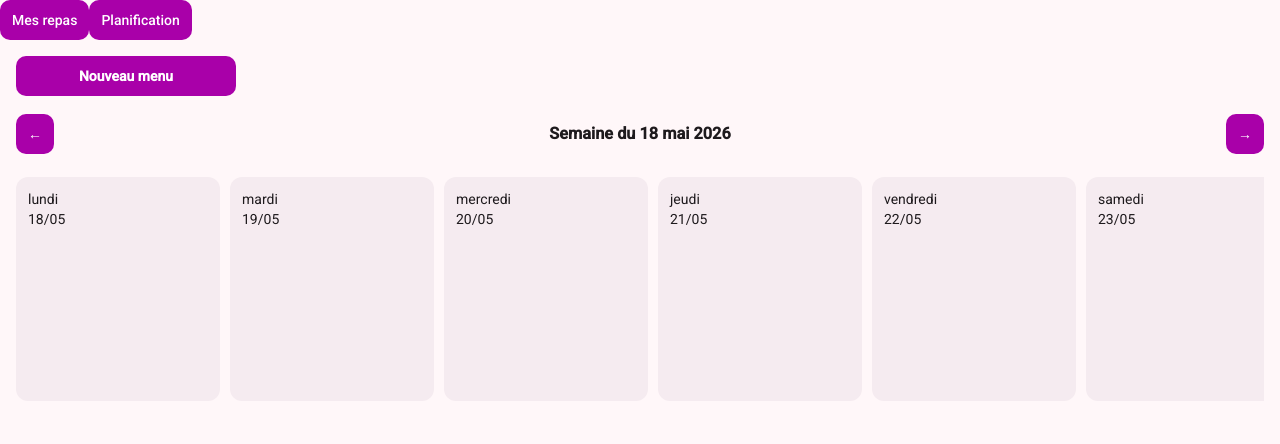
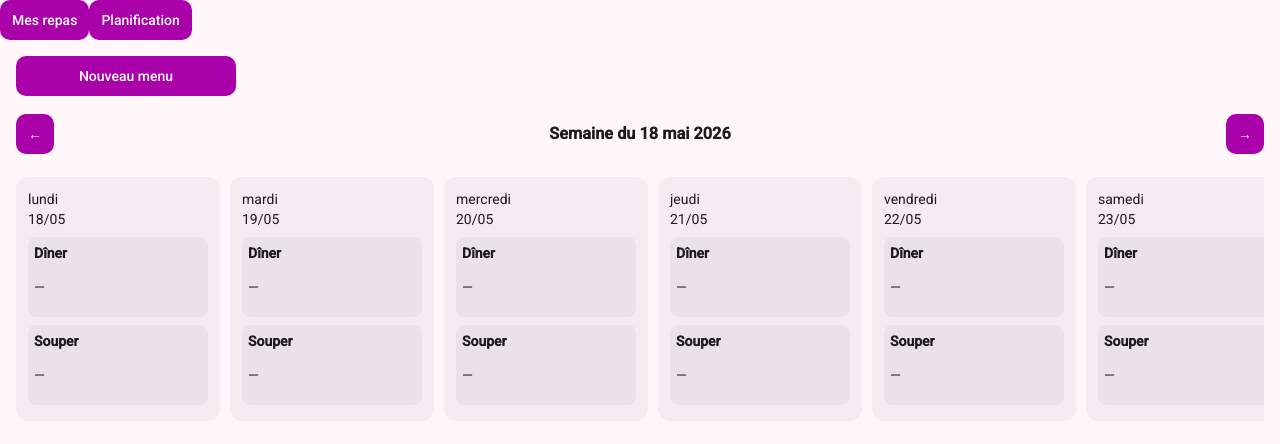
Before and after one commit to Aurora-polymtl/meal-planner, an Angular app: page / in a window 1280 px wide. Both pictures are taken after a click on the button "Planification". Shown: the top 444 px of the page. Built offline with nearby package versions, Linux system fonts and the light colour scheme.

Commit message:
Added dinner and supper in UI

```diff
--- a/src/app/features/planner/planner.component/planner.component.html
+++ b/src/app/features/planner/planner.component/planner.component.html
@@ -1,14 +1,13 @@
 <div class="planner-container">
-  <!-- BOUTON GENERATOR -->
+  <!-- BUTTON -->
   <button class="new-menu-btn" (click)="openGenerator()">Nouveau menu</button>
 
-  <!-- NAVIGATION + CALENDAR (HIDDEN WHEN GENERATOR OPEN) -->
   @if (!showGenerator) {
-    <!-- NAVIGATION -->
+    <!-- NAV -->
     <div class="nav">
       <button (click)="previousWeek()">←</button>
 
-      <h3>Semaine du {{ currentWeekStart ? (currentWeekStart | date) : '' }}</h3>
+      <h3>Semaine du {{ currentWeekStart | date }}</h3>
 
       <button (click)="nextWeek()">→</button>
     </div>
@@ -25,17 +24,20 @@
             {{ day | date: 'dd/MM' }}
           </div>
 
-          <div class="meals">
-            @for (meal of getMealsForDay(day); track meal) {
-              <p>{{ meal }}</p>
-            }
+          <div class="meal-slot">
+            <strong>Dîner</strong>
+            <p>{{ getDinnerForDay(day) || '—' }}</p>
+          </div>
+
+          <div class="meal-slot">
+            <strong>Souper</strong>
+            <p>{{ getSupperForDay(day) || '—' }}</p>
           </div>
         </div>
       }
     </div>
   }
 
-  <!-- GENERATOR (ONLY WHEN OPEN) -->
   @if (showGenerator) {
     <div class="generator">
       <label>Date de départ</label>
@@ -44,6 +46,16 @@
       <label>Nombre de jours</label>
       <input type="number" min="1" max="7" [(ngModel)]="numberOfDays" />
 
+      <div class="generator-option">
+        <label>Générer les dîners</label>
+        <input type="checkbox" [(ngModel)]="generateDinner" />
+      </div>
+
+      <div class="generator-option">
+        <label>Générer les soupers</label>
+        <input type="checkbox" [(ngModel)]="generateSupper" />
+      </div>
+
       <div class="generator-actions">
         <button (click)="generatePlan()">Générer</button>
         <button (click)="closeGenerator()">Annuler</button>
--- a/src/app/features/planner/planner.component/planner.component.scss
+++ b/src/app/features/planner/planner.component/planner.component.scss
@@ -18,13 +18,27 @@
 
 .day-card {
   min-width: 180px;
-  min-height: 200px;
+  min-height: 220px;
+
   flex: 1;
   padding: 12px;
   border-radius: 12px;
+
   background: var(--mat-sys-surface-container);
+
   scroll-snap-align: start;
 }
+
+.meal-slot {
+  margin-top: 8px;
+  padding: 6px;
+  border-radius: 8px;
+  background: rgba(0,0,0,0.04);
+}
+
+/* =========================
+   GENERATOR
+   ========================= */
 
 .generator {
   margin: 16px auto;
@@ -32,14 +46,14 @@
   flex-direction: column;
   gap: 10px;
   max-width: 400px;
-
 }
 
+/* inputs seulement */
 .generator input {
   width: 100%;
-  max-width: 250px;
 }
 
+/* actions */
 .generator-actions {
   display: flex;
   gap: 10px;
@@ -51,6 +65,36 @@
   width: auto;
   padding: 8px 14px;
 }
+
+/* =========================
+   CHECKBOX FIX (IMPORTANT)
+   ========================= */
+
+/* wrapper pour chaque option */
+.generator-option {
+  display: flex;
+  align-items: center;
+  justify-content: space-between;
+
+  width: 100%;
+  padding: 6px 0;
+}
+
+/* label à gauche */
+.generator-option label {
+  flex: 1;
+  text-align: left;
+}
+
+/* checkbox à droite */
+.generator-option input[type="checkbox"] {
+  width: auto;
+  margin-left: 12px;
+}
+
+/* =========================
+   BUTTON
+   ========================= */
 
 .new-menu-btn {
   width: 100%;
@@ -65,16 +109,14 @@
 
   background: var(--mat-sys-primary);
   color: var(--mat-sys-on-primary);
+}
 
-  font-weight: 600;
-}
+/* =========================
+   MOBILE
+   ========================= */
 
 @media (max-width: 600px) {
   .generator {
-    max-width: 100%;
-  }
-
-  .generator input {
     max-width: 100%;
   }
 
@@ -85,5 +127,4 @@
   .generator-actions button {
     width: 100%;
   }
-
 }
--- a/src/app/features/planner/planner.component/planner.component.ts
+++ b/src/app/features/planner/planner.component/planner.component.ts
@@ -21,6 +21,9 @@ export class PlannerComponent {
   // ===== GENERATION =====
   startDate = '';
   numberOfDays = 7;
+
+  generateDinner = true;
+  generateSupper = true;
 
   // ===== DATA =====
   plans: MealPlan[] = [];
@@ -68,7 +71,8 @@ export class PlannerComponent {
 
       return {
         date: d.toISOString().split('T')[0],
-        meals: [],
+        dinner: this.generateDinner ? null : null,
+        supper: this.generateSupper ? null : null,
       };
     });
 
@@ -79,10 +83,9 @@ export class PlannerComponent {
     };
 
     this.plannerService.addPlan(plan);
-
     this.plans.push(plan);
 
-    this.currentWeekStart = new Date(start);
+    this.currentWeekStart = this.getMonday(start);
     this.showGenerator = false;
   }
 
@@ -100,22 +103,33 @@ export class PlannerComponent {
     });
   }
 
-  getMealsForDay(date: Date): string[] {
+  getDinnerForDay(date: Date): string | null {
     const iso = date.toISOString().split('T')[0];
 
     for (const plan of this.plans) {
-      const day = plan.days.find((d) => d.date === iso);
-      if (day) return day.meals;
+      const day = plan.days.find(d => d.date === iso);
+      if (day) return day.dinner;
     }
 
-    return [];
+    return null;
+  }
+
+  getSupperForDay(date: Date): string | null {
+    const iso = date.toISOString().split('T')[0];
+
+    for (const plan of this.plans) {
+      const day = plan.days.find(d => d.date === iso);
+      if (day) return day.supper;
+    }
+
+    return null;
   }
 
   getMonday(date: Date): Date {
     const d = new Date(date);
     d.setHours(0, 0, 0, 0);
 
-    const day = d.getDay(); // 0 = dimanche, 1 = lundi
+    const day = d.getDay();
     const diff = d.getDate() - (day === 0 ? 6 : day - 1);
 
     return new Date(d.setDate(diff));
```
Also changed, not shown: src/app/models/meal-plan.model.ts (+5 -3 lines).
